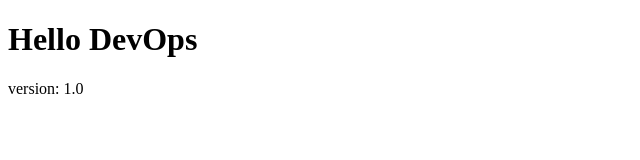
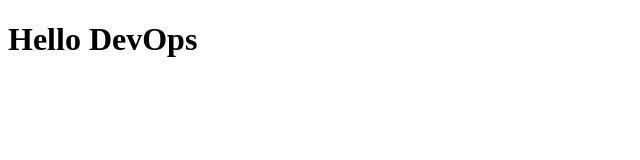
Before and after one commit to pudge063/rosatom_trainee, a plain HTML site: page hello_devops_image/index.html in a window 1280 px wide. Shown: the full height of the page, 0-640 px from the left. Drawn offline with Linux system fonts and the light colour scheme.

```diff
--- a/hello_devops_image/index.html
+++ b/hello_devops_image/index.html
@@ -9,7 +9,6 @@
 
 <body>
     <h1>Hello DevOps</h1>
-    <p>version: 1.0</p>
 </body>
 
 </html>
```
Also changed, not shown: 2 other files.
